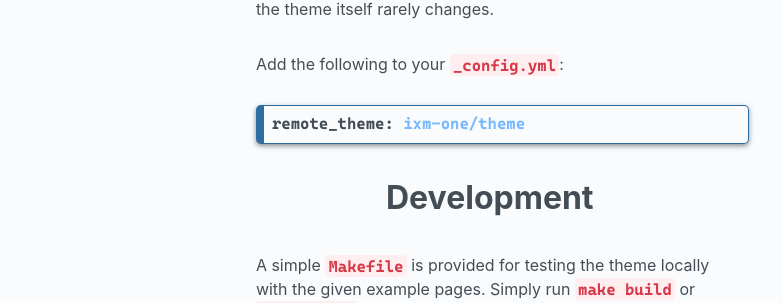
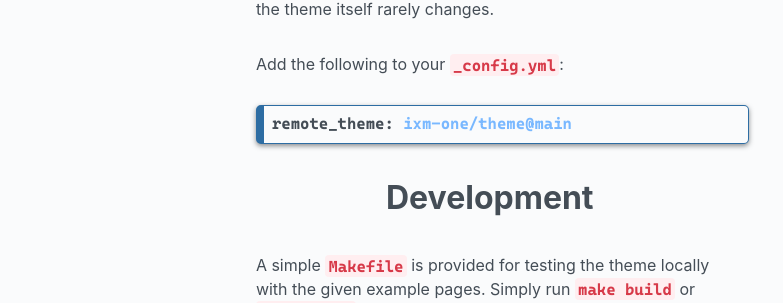
Before and after one commit to ixm-one/theme, a Jekyll site: the page built from README.md, in a window 1280 px wide. Shown: the part 383-686 px from the top of the page, without its empty margins (246-1029 px from the left). Built offline with Jekyll 4.4.1, drawn with Linux system fonts in a browser that asks for light colours; nearby versions of some CDN libraries; some web fonts are replaced; our own code applies the rules of GitHub Pages for plain Markdown files.

Commit message:
🐛 Remove duplicate `span.ixm` CSS declaration
💄 Add initial atom one light palette
This is based off of atom one base 16, and should be corrected at some point

📝 Fix incorrect `remote_theme` installation instructions

````diff
--- a/README.md
+++ b/README.md
@@ -13,7 +13,7 @@ While this makes local development difficult, the theme itself rarely changes.
 Add the following to your `_config.yml`:
 
 ```yaml
-remote_theme: ixm-one/theme
+remote_theme: ixm-one/theme@main
 ```
 
 # Development
--- a/_sass/_palette.scss
+++ b/_sass/_palette.scss
@@ -137,6 +137,21 @@
   --atom-dark-red: #e06c75;
 }
 
+/* atom one light theme */
+:root {
+  --atom-light-mono-000: #fafafa;
+  --atom-light-mono-500: #383a42;
+
+  --atom-light-purple: #a626a4;
+  --atom-light-orange: #e45649;
+  --atom-light-yellow: #c18401;
+  --atom-light-green: #50a14f;
+  --atom-light-brown: #986801;
+  --atom-light-cyan: #0184bb;
+  --atom-light-blue: #4078f2;
+  --atom-light-red: #c91243;
+}
+
 :root {
   --ayu-000: #e6e1cf;
   --ayu-001: #191f26;
--- a/assets/css/ixm.main.scss
+++ b/assets/css/ixm.main.scss
@@ -11,9 +11,3 @@
 
 *, *:after, *:before { box-sizing: inherit; }
 ::selection { background-color: var(--selection-color); }
-
-span.ixm {
- &.green { color: var(--ixm-green); }
- &.blue { color: var(--ixm-blue); }
- &.red { color: var(--ixm-red); }
-}
````
